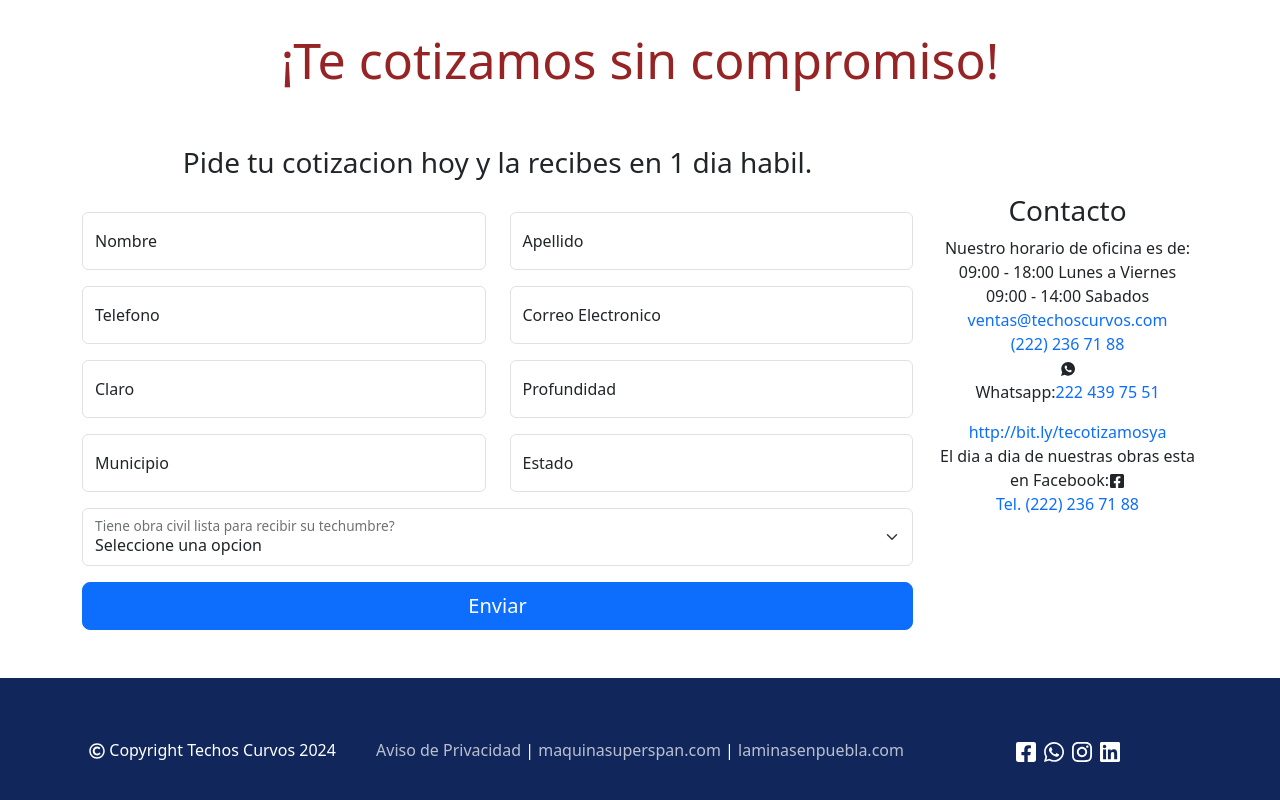
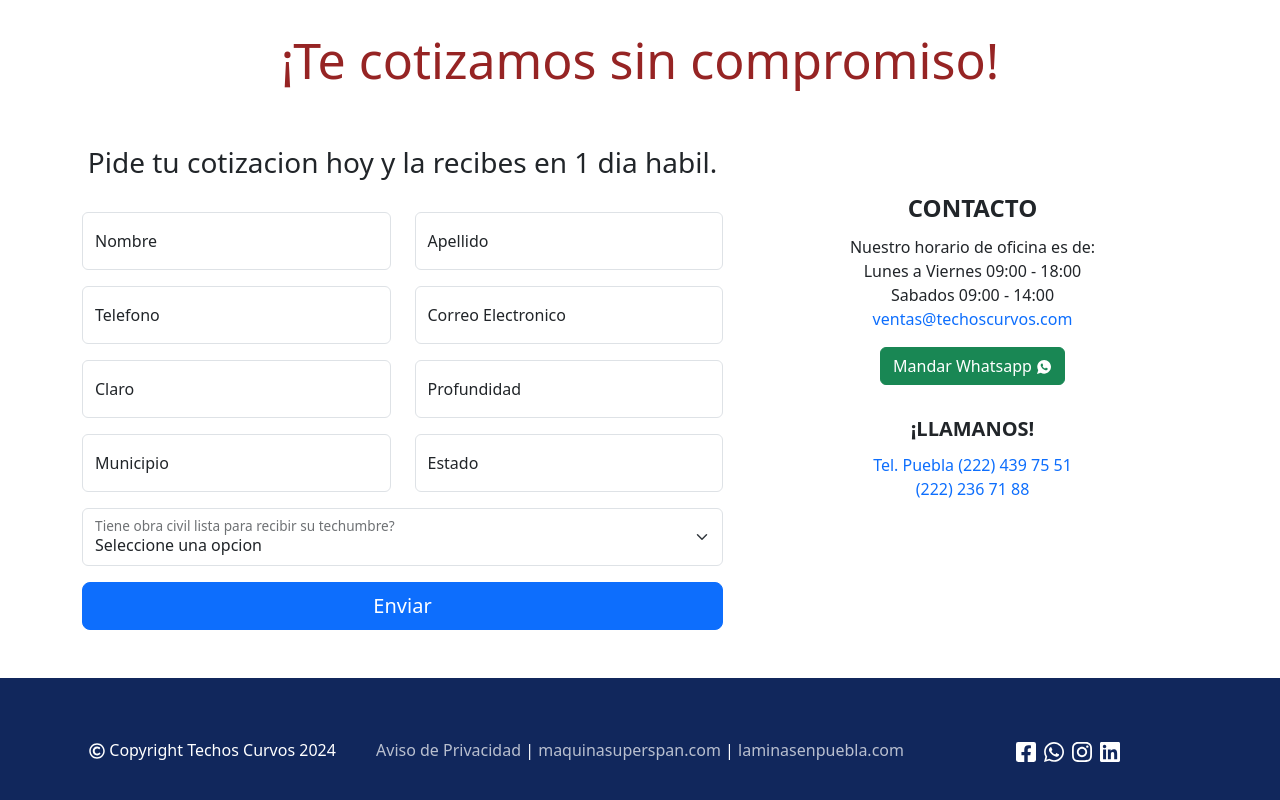
Before and after one commit to ErnieBautista/techoscurvos, a React (Vite) app: page / in a window 1280 px wide. Shown: the part 4515-5315 px from the top of the page. Built offline with nearby package versions, Linux system fonts and the light colour scheme.

Commit message:
contacto actualizado

```diff
--- a/src/components/Formulario/Formulario.jsx
+++ b/src/components/Formulario/Formulario.jsx
@@ -5,7 +5,6 @@ import Button from "react-bootstrap/Button";
 import Form from "react-bootstrap/Form";
 import FloatingLabel from "react-bootstrap/FloatingLabel";
 import { IoLogoWhatsapp } from "react-icons/io";
-import { FaFacebookSquare } from "react-icons/fa";
 import emailjs from "@emailjs/browser";
 
 import "./formulario.scss";
@@ -35,22 +34,22 @@ export const Formulario = () => {
 
   const handleSubmit = (e) => {
     e.preventDefault();
-    emailjs
-      .sendForm(
-        "service_hjzomsf",
-        "template_tq2ytbe",
-        form.current,
-        "oATj4uF5FZeXOCboE"
-      )
-      .then(
-        (result) => {
-          console.log(result.text);
-          console.log(formValues);
-        },
-        (error) => {
-          console.log(error.text);
-        }
-      );
+    // emailjs
+    //   .sendForm(
+    //     "service_hjzomsf",
+    //     "template_tq2ytbe",
+    //     form.current,
+    //     "oATj4uF5FZeXOCboE"
+    //   )
+    //   .then(
+    //     (result) => {
+    //       console.log(result.text);
+    //       console.log(formValues);
+    //     },
+    //     (error) => {
+    //       console.log(error.text);
+    //     }
+    //   );
     handleShow(false);
   };
 
@@ -58,7 +57,7 @@ export const Formulario = () => {
     <Container id="contactanos" className="text-center pb-5">
       <h2 className="pb-5">¡Te cotizamos sin compromiso!</h2>
       <Row>
-        <Col lg="9" xs="12">
+        <Col lg="7" xs="12">
           <h3 className="pb-4">
             Pide tu cotizacion hoy y la recibes en 1 dia habil.
           </h3>
@@ -173,44 +172,40 @@ export const Formulario = () => {
             </div>
           </Form>
         </Col>
-        <Col lg="3" xs="12" className="pt-5">
-          <h3>Contacto</h3>
+        <Col lg="5" xs="12" className="pt-5">
+          <h3 className="fw-bold pb-1 fs-4">CONTACTO</h3>
           <div>
             Nuestro horario de oficina es de:
             <br />
-            09:00 - 18:00 Lunes a Viernes
+            Lunes a Viernes 09:00 - 18:00
             <br />
-            09:00 - 14:00 Sabados
+            Sabados 09:00 - 14:00
           </div>
           <div className="links">
             <a className="text-primary" href="mailto:ventas@techoscurvos.com">
               ventas@techoscurvos.com
             </a>
             <br />
+            <Button
+              className="text-white my-3"
+              href="https://api.whatsapp.com/send?phone=5212224397551&text=Hola,%20quiero%20una%20cotizaci%C3%B3n%20por%20favor"
+              variant="success"
+              target="_blank"
+            >
+              Mandar Whatsapp <IoLogoWhatsapp />
+            </Button>
+            <h3 className="fw-bold pb-1 fs-5 mt-3">¡LLAMANOS!</h3>
+            <a className="text-primary" href="tel:+522224397551">
+              Tel. Puebla (222) 439 75 51
+            </a>
+            <br />
             <a className="text-primary" href="tel:2222367188">
               (222) 236 71 88
             </a>
             <br />
-            <IoLogoWhatsapp />
-            <p>
-              Whatsapp:
-              <a className="text-primary" href="tel:+522224397551">
-                222 439 75 51
-              </a>
-            </p>
-            <a
-              className="text-primary"
-              href="https://api.whatsapp.com/send?phone=5212224397551&text=Hola,%20quiero%20una%20cotizaci%C3%B3n%20por%20favor"
-            >
-              http://bit.ly/tecotizamosya
-            </a>
+            <br />
             <div>
-              El dia a dia de nuestras obras esta en Facebook:
-              <FaFacebookSquare />
               <br />
-              <a className="text-primary" href="tel:2222367188">
-                Tel. (222) 236 71 88
-              </a>
             </div>
           </div>
         </Col>
```
